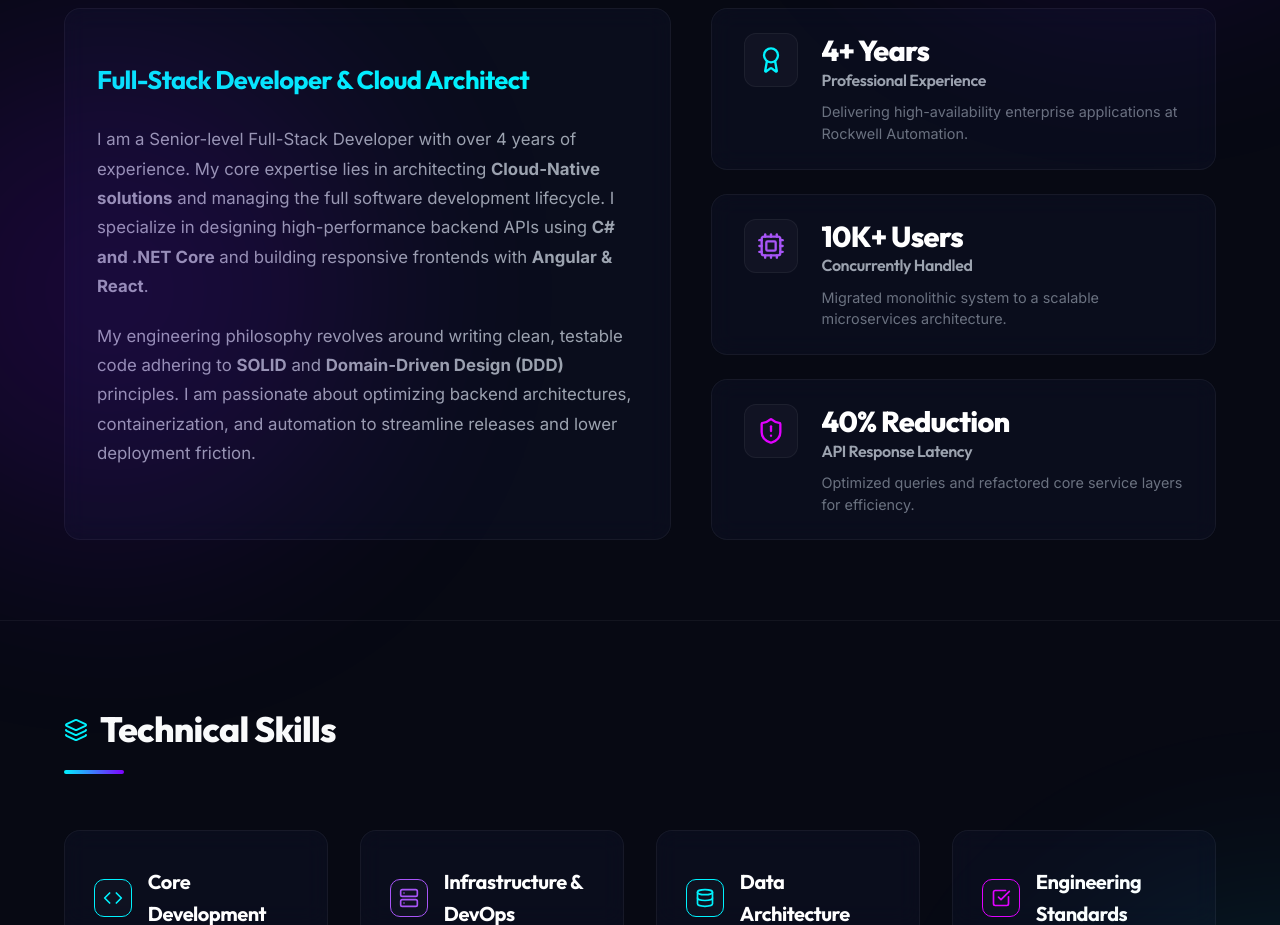
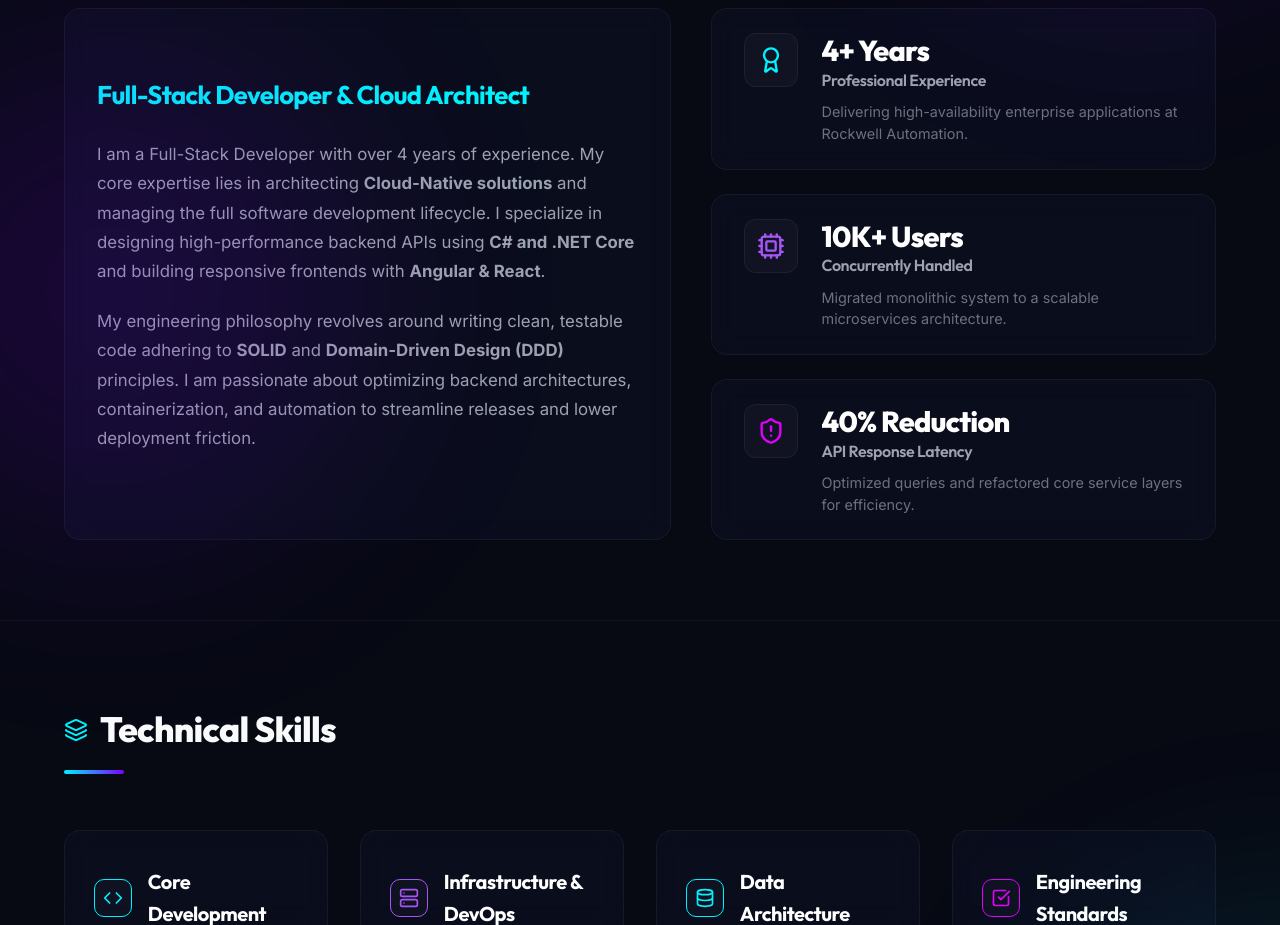
Before and after one commit to Naman557/Naman_Introduction_Website, a React (Vite) app: page / in a window 1280 px wide. Shown: the part 1000-1925 px from the top of the page. Built offline with nearby package versions, Linux system fonts and the light colour scheme.

Commit message:
about updated

```diff
--- a/src/components/About.tsx
+++ b/src/components/About.tsx
@@ -40,7 +40,7 @@ export const About: React.FC = () => {
           <div className="glass-card" style={styles.bioCard}>
             <h3 style={styles.bioTitle}>Full-Stack Developer & Cloud Architect</h3>
             <p style={styles.bioText}>
-              I am a Senior-level Full-Stack Developer with over 4 years of experience. My core expertise lies in architecting <strong>Cloud-Native solutions</strong> and managing the full software development lifecycle. I specialize in designing high-performance backend APIs using <strong>C# and .NET Core</strong> and building responsive frontends with <strong>Angular & React</strong>.
+              I am a Full-Stack Developer with over 4 years of experience. My core expertise lies in architecting <strong>Cloud-Native solutions</strong> and managing the full software development lifecycle. I specialize in designing high-performance backend APIs using <strong>C# and .NET Core</strong> and building responsive frontends with <strong>Angular & React</strong>.
             </p>
             <p style={styles.bioText}>
               My engineering philosophy revolves around writing clean, testable code adhering to <strong>SOLID</strong> and <strong>Domain-Driven Design (DDD)</strong> principles. I am passionate about optimizing backend architectures, containerization, and automation to streamline releases and lower deployment friction.
```
